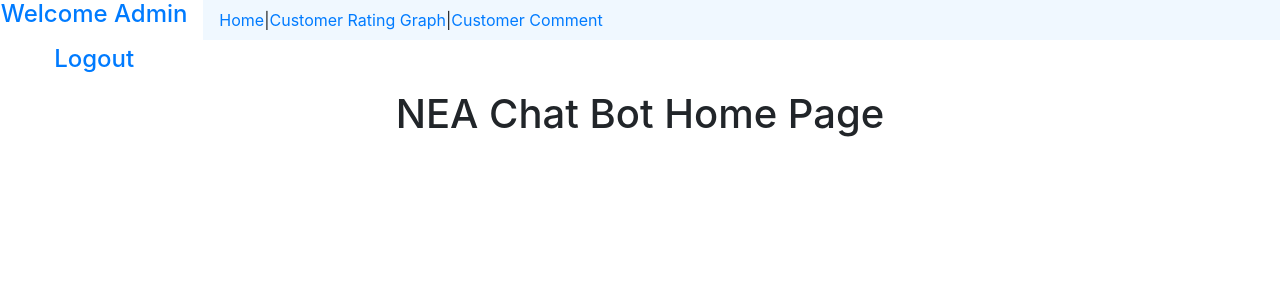
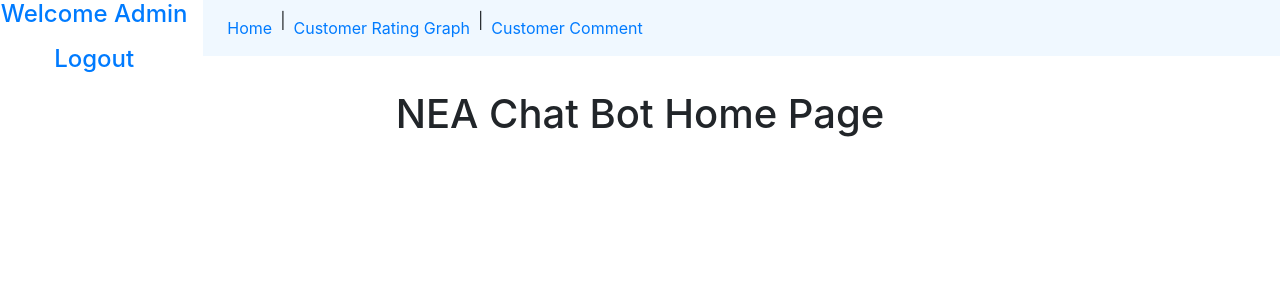
Before and after one commit to FYP-Chatbot-Team/Customer_Service_ChatBot, a Flask app: page /home in a window 1280 px wide. Shown: the top 300 px of the page. Run offline with Flask 2, Linux system fonts and the light colour scheme; the visitor is signed in with stand-in values (Sample User, id 1); some libraries are stand-ins or nearby versions.

Commit message:
Update: Update Website - Syabil

```diff
--- a/templates/comment.html
+++ b/templates/comment.html
@@ -26,21 +26,21 @@
                     <div>
                         <ul class="nav navbar-nav">
                             <li class="nav-item">
-                                <a href="{{url_for('home')}}"> Home </a>
+                                <a href="{{url_for('home')}}" class="nav-link" > Home </a>
                             </li>
                             <li>
                                  |
 
                             </li>
                             <li class="nav-item">
-                                <a href="{{url_for('graph')}}"> Customer Rating Graph </a>
+                                <a href="{{url_for('graph')}}" class="nav-link" > Customer Rating Graph </a>
                             </li>
                             <li>
                                  |
 
                             </li>
                             <li class="nav-item">
-                                <a href="{{url_for('comment')}}"> Customer Comment </a>
+                                <a href="{{url_for('comment')}}" class="nav-link" > Customer Comment </a>
                             </li>
                         </ul>
                     </div>
--- a/templates/graph.html
+++ b/templates/graph.html
@@ -26,20 +26,20 @@
                     <div>
                         <ul class="nav navbar-nav">
                             <li class="nav-item">
-                                <a href="{{url_for('home')}}"> Home </a>
+                                <a href="{{url_for('home')}}" class="nav-link" > Home </a>
                             </li>
                             <li>
                                  |
                             </li>
                             <li class="nav-item">
-                                <a href="{{url_for('graph')}}"> Customer Rating Graph </a>
+                                <a href="{{url_for('graph')}}" class="nav-link" > Customer Rating Graph </a>
                             </li>
                             <li>
                                  |
 
                             </li>
                             <li class="nav-item">
-                                <a href="{{url_for('comment')}}"> Customer Comment </a>
+                                <a href="{{url_for('comment')}}" class="nav-link" > Customer Comment </a>
                             </li>
                         </ul>
                     </div>
--- a/templates/home.html
+++ b/templates/home.html
@@ -26,19 +26,19 @@
                     <div>
                         <ul class="nav navbar-nav">
                             <li class="nav-item">
-                                <a href="{{url_for('home')}}"> Home </a>
+                                <a href="{{url_for('home')}}" class="nav-link" > Home </a>
                             </li>
                             <li>
                                  |
                             </li>
                             <li class="nav-item">
-                                <a href="{{url_for('graph')}}"> Customer Rating Graph </a>
+                                <a href="{{url_for('graph')}}" class="nav-link" > Customer Rating Graph </a>
                             </li>
                             <li>
                                  |
                             </li>
                             <li class="nav-item">
-                                <a href="{{url_for('comment')}}"> Customer Comment </a>
+                                <a href="{{url_for('comment')}}" class="nav-link" > Customer Comment </a>
                             </li>
                         </ul>
                     </div>
```
